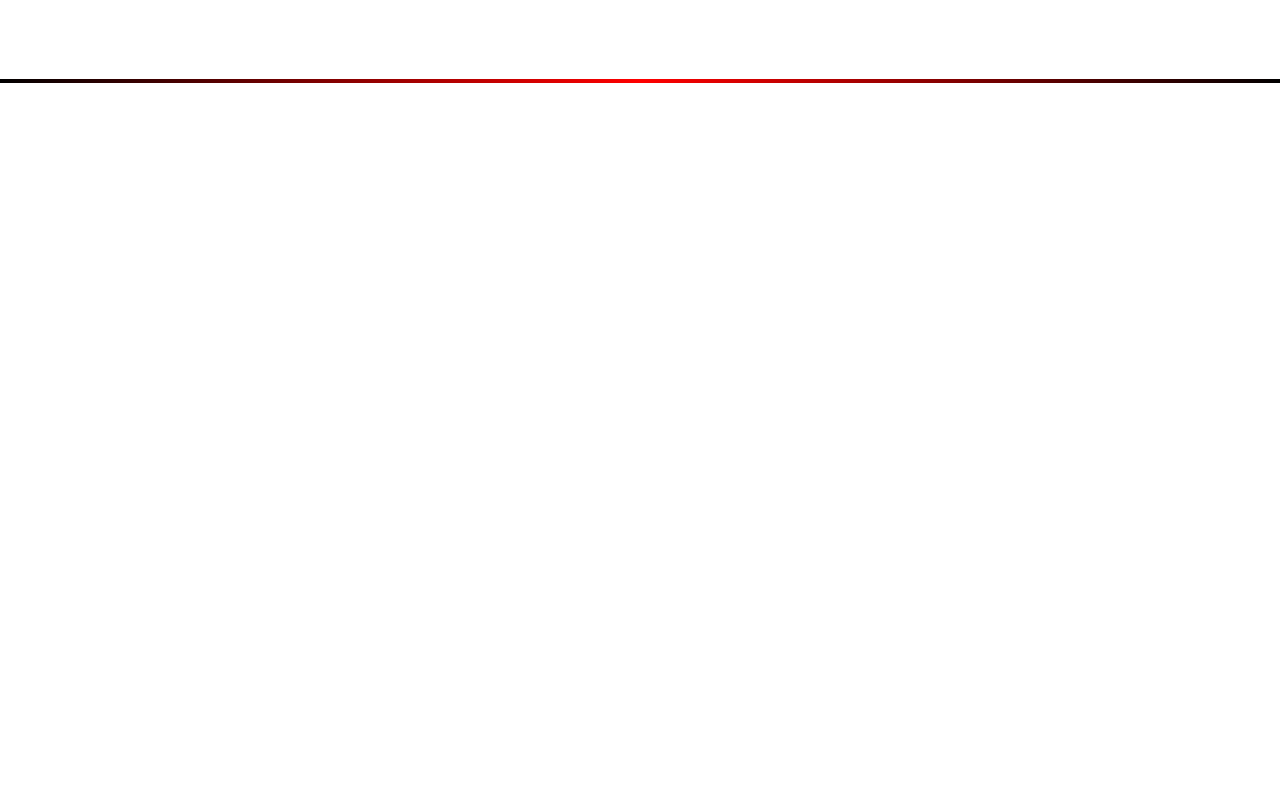
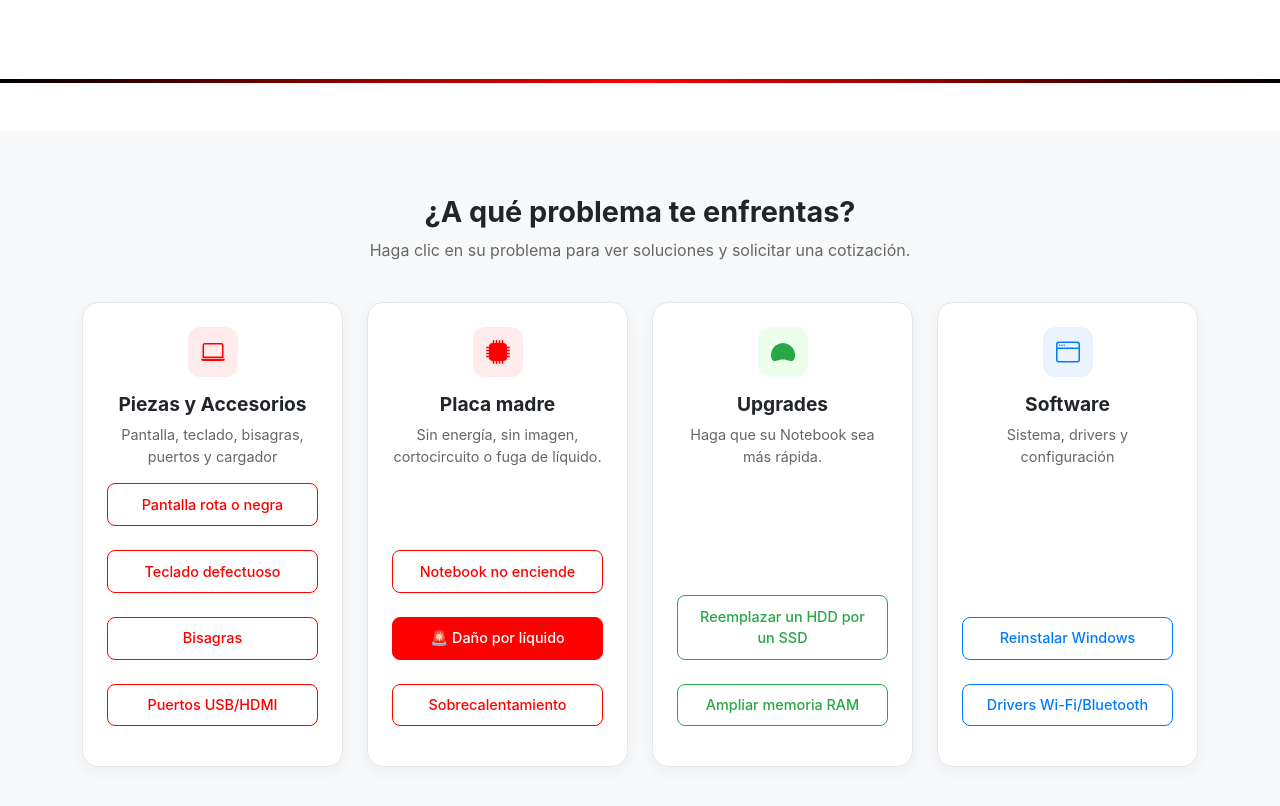
Before and after one commit to FrancoMED/BIOSTEC, a React (Create React App) app in the folder client/: page / in a window 1280 px wide. Shown: the part 1100-1906 px from the top of the page. Before the commit the page ends 1231 px from the top, so only its background shows below. Built offline with nearby package versions, Linux system fonts and the light colour scheme.

Commit message:
add component Services and css modules

```diff
--- a/client/src/components/Home/Home.jsx
+++ b/client/src/components/Home/Home.jsx
@@ -4,6 +4,7 @@ import NavBar from '../NavBar/NavBar.jsx';
 import LandingPage from '../LandingPage/LandingPage.jsx';
 import Features from '../Features/Features.jsx';
 import Cards from '../Cards/Cards.jsx';
+import Services from '../Services/Services.jsx';
 
 const Home = () => {
 	return (
@@ -13,6 +14,7 @@ const Home = () => {
 			<LandingPage />
 			<Features />
 			<Cards />
+			<Services />
 		</div>
 	);
 };
--- /dev/null
+++ b/client/src/components/Services/Services.jsx
@@ -0,0 +1,185 @@
+import React from 'react';
+import { Link } from 'react-router-dom';
+import styles from './Services.module.css';
+
+const Services = () => {
+	return (
+		<div>
+			<section id="problemas" class={styles.problems_section}>
+				<div class="container">
+					<h2 class={styles.section_title}>¿A qué problema te enfrentas?</h2>
+					<p class={styles.section_subtitle}>
+						Haga clic en su problema para ver soluciones y solicitar una
+						cotización.
+					</p>
+
+					<div class="row g-4">
+						{/* <!-- Reparación de notebooks --> */}
+						<div class="col-md-6 col-lg-3">
+							<div class={styles.problem_card}>
+								<div class={styles.container_card_icon}>
+									<div class={`${styles.card_icon} ${styles.card_icon_red}`}>
+										<svg
+											xmlns="http://www.w3.org/2000/svg"
+											width="24"
+											height="24"
+											fill="currentColor"
+											viewBox="0 0 16 16"
+										>
+											<path d="M13.5 3a.5.5 0 0 1 .5.5V11H2V3.5a.5.5 0 0 1 .5-.5h11zm-11-1A1.5 1.5 0 0 0 1 3.5V12h14V3.5A1.5 1.5 0 0 0 13.5 2h-11zM0 12.5h16a1.5 1.5 0 0 1-1.5 1.5h-13A1.5 1.5 0 0 1 0 12.5z" />
+										</svg>
+									</div>
+								</div>
+								<h3>Piezas y Accesorios</h3>
+								<text>Pantalla, teclado, bisagras, puertos y cargador</text>
+								<div class={styles.btn_list}>
+									<Link
+										to="/reparo-notebooks/tela-notebook.html"
+										class={styles.link}
+									>
+										<p class={styles.btn_red}>Pantalla rota o negra</p>
+									</Link>
+									<Link
+										to="/reparo-notebooks/teclado-notebook.html"
+										class={styles.link}
+									>
+										<p class={styles.btn_red}>Teclado defectuoso</p>
+									</Link>
+									<Link
+										to="/reparo-notebooks/dobradicas.html"
+										class={styles.link}
+									>
+										<p class={styles.btn_red}>Bisagras</p>
+									</Link>
+									<Link
+										to="/reparo-notebooks/portas-usb-hdmi-carga.html"
+										class={styles.link}
+									>
+										<p class={styles.btn_red}>Puertos USB/HDMI</p>
+									</Link>
+								</div>
+							</div>
+						</div>
+
+						{/* <!-- Placa madre --> */}
+						<div class="col-md-6 col-lg-3">
+							<div class={styles.problem_card}>
+								<div class={styles.container_card_icon}>
+									<div class={`${styles.card_icon} ${styles.card_icon_red}`}>
+										<svg
+											xmlns="http://www.w3.org/2000/svg"
+											width="24"
+											height="24"
+											fill="currentColor"
+											viewBox="0 0 16 16"
+										>
+											<path d="M5 0a.5.5 0 0 1 .5.5V2h1V.5a.5.5 0 0 1 1 0V2h1V.5a.5.5 0 0 1 1 0V2h1V.5a.5.5 0 0 1 1 0V2A2.5 2.5 0 0 1 14 4.5h1.5a.5.5 0 0 1 0 1H14v1h1.5a.5.5 0 0 1 0 1H14v1h1.5a.5.5 0 0 1 0 1H14v1h1.5a.5.5 0 0 1 0 1H14a2.5 2.5 0 0 1-2.5 2.5v1.5a.5.5 0 0 1-1 0V14h-1v1.5a.5.5 0 0 1-1 0V14h-1v1.5a.5.5 0 0 1-1 0V14h-1v1.5a.5.5 0 0 1-1 0V14A2.5 2.5 0 0 1 2 11.5H.5a.5.5 0 0 1 0-1H2v-1H.5a.5.5 0 0 1 0-1H2v-1H.5a.5.5 0 0 1 0-1H2v-1H.5a.5.5 0 0 1 0-1H2A2.5 2.5 0 0 1 4.5 2V.5A.5.5 0 0 1 5 0z" />
+										</svg>
+									</div>
+								</div>
+								<h3>Placa madre</h3>
+								<text>
+									Sin energía, sin imagen, cortocircuito o fuga de líquido.
+								</text>
+								<div class={styles.btn_list}>
+									<Link
+										to="/reparo-placa-mae/notebook-nao-liga.html"
+										class={styles.link}
+									>
+										<p class={styles.btn_red}>Notebook no enciende</p>
+									</Link>
+									<Link
+										to="/reparo-placa-mae/dano-por-liquido.html"
+										class={styles.link}
+									>
+										<p class={styles.btn_red_solid}>🚨 Daño por líquido</p>
+									</Link>
+									<Link
+										to="/reparo-placa-mae/superaquecimento.html"
+										class={styles.link}
+									>
+										<p class={styles.btn_red}>Sobrecalentamiento</p>
+									</Link>
+								</div>
+							</div>
+						</div>
+
+						{/* <!-- Upgrades --> */}
+						<div class="col-md-6 col-lg-3">
+							<div class={styles.problem_card}>
+								<div class={styles.container_card_icon}>
+									<div class={`${styles.card_icon} ${styles.card_icon_green}`}>
+										<svg
+											xmlns="http://www.w3.org/2000/svg"
+											width="24"
+											height="24"
+											fill="currentColor"
+											viewBox="0 0 16 16"
+										>
+											<path d="M8 4a.5.5 0 0 1 .5.5V6a.5.5 0 0 1-1 0V4.5A.5.5 0 0 1 8 4zM3.732 5.732a.5.5 0 0 1 .707 0l.915.914a.5.5 0 1 1-.708.708l-.914-.915a.5.5 0 0 1 0-.707z" />
+											<path d="M0 10a8 8 0 1 1 15.547 2.661c-.442 1.253-1.845 1.602-2.932 1.25C11.309 13.488 9.475 13 8 13c-1.474 0-3.31.488-4.615.911-1.087.352-2.49.003-2.932-1.25A7.988 7.988 0 0 1 0 10z" />
+										</svg>
+									</div>
+								</div>
+								<h3>Upgrades</h3>
+								<text>Haga que su Notebook sea más rápida.</text>
+								<div class={styles.btn_list}>
+									<Link
+										to="/upgrades-notebook/trocar-hdd-por-ssd.html"
+										class={styles.link}
+									>
+										<p class={styles.btn_green}>Reemplazar un HDD por un SSD</p>
+									</Link>
+									<Link
+										to="/upgrades-notebook/ampliar-ram.html"
+										class={styles.link}
+									>
+										<p class={styles.btn_green}>Ampliar memoria RAM</p>
+									</Link>
+								</div>
+							</div>
+						</div>
+
+						{/* <!-- Software --> */}
+						<div class="col-md-6 col-lg-3">
+							<div class={styles.problem_card}>
+								<div class={styles.container_card_icon}>
+									<div class={`${styles.card_icon} ${styles.card_icon_blue}`}>
+										<svg
+											xmlns="http://www.w3.org/2000/svg"
+											width="24"
+											height="24"
+											fill="currentColor"
+											viewBox="0 0 16 16"
+										>
+											<path d="M2.5 4a.5.5 0 1 0 0-1 .5.5 0 0 0 0 1zm2-.5a.5.5 0 1 1-1 0 .5.5 0 0 1 1 0zm1 .5a.5.5 0 1 0 0-1 .5.5 0 0 0 0 1z" />
+											<path d="M2 1a2 2 0 0 0-2 2v10a2 2 0 0 0 2 2h12a2 2 0 0 0 2-2V3a2 2 0 0 0-2-2H2zm13 2v2H1V3a1 1 0 0 1 1-1h12a1 1 0 0 1 1 1zM2 14a1 1 0 0 1-1-1V6h14v7a1 1 0 0 1-1 1H2z" />
+										</svg>
+									</div>
+								</div>
+								<h3>Software</h3>
+								<text>Sistema, drivers y configuración</text>
+								<div class={styles.btn_list}>
+									<Link
+										to="/software/reinstalar-windows.html"
+										class={styles.link}
+									>
+										<p class={styles.btn_blue}>Reinstalar Windows</p>
+									</Link>
+									<Link
+										to="/software/drivers-wifi-bluetooth-audio.html"
+										class={styles.link}
+									>
+										<p class={styles.btn_blue}>Drivers Wi-Fi/Bluetooth</p>
+									</Link>
+								</div>
+							</div>
+						</div>
+					</div>
+				</div>
+			</section>
+		</div>
+	);
+};
+
+export default Services;
--- /dev/null
+++ b/client/src/components/Services/Services.module.css
@@ -0,0 +1,143 @@
+/* === SECCIÓN PROBLEMAS === */
+.problems_section {
+	padding: 4rem 0;
+	background: #f8f9fa;
+}
+
+.section_title {
+	text-align: center;
+	font-size: 1.8rem;
+	font-weight: 700;
+	margin-bottom: 0.5rem;
+}
+
+.section_subtitle {
+	text-align: center;
+	color: #666;
+	margin-bottom: 2.5rem;
+}
+
+/* === CARDS CON BOTONES ALINEADOS === */
+.problem_card {
+	background: white;
+	border-radius: 16px;
+	padding: 1.5rem;
+	box-shadow: 0 4px 15px rgba(0, 0, 0, 0.05);
+	border: 1px solid #e5e7eb;
+	height: 100%;
+	display: flex;
+	flex-direction: column;
+}
+
+.container_card_icon {
+	display: flex;
+	justify-content: center;
+}
+
+.card_icon {
+	width: 50px;
+	height: 50px;
+	border-radius: 12px;
+	display: flex;
+	align-items: center;
+	justify-content: center;
+	margin-bottom: 1rem;
+	flex-shrink: 0;
+}
+
+.card_icon_red {
+	background: #ffebeb;
+	color: #ff0000;
+}
+
+.card_icon_green {
+	background: #ebffeb;
+	color: #28a745;
+}
+
+.card_icon_blue {
+	background: #ebf3ff;
+	color: #007bff;
+}
+
+.problem_card h3 {
+	font-size: 1.2rem;
+	font-weight: 700;
+	margin-bottom: 0.5rem;
+}
+
+.problem_card text {
+	font-size: 0.9rem;
+	color: #666;
+	margin-bottom: 1rem;
+	min-height: 2.7rem;
+}
+
+.btn_list {
+	display: flex;
+	flex-direction: column;
+	gap: 0.5rem;
+	margin-top: auto;
+}
+
+.btn_list p {
+	padding: 0.6rem 1rem;
+	border-radius: 8px;
+	font-size: 0.9rem;
+	font-weight: 500;
+	text-decoration: none;
+	transition: all 0.2s ease;
+	border: 1px solid;
+	text-align: center;
+}
+
+.btn_list p:hover {
+	transform: translateX(5px);
+}
+
+.btn_red {
+	border-color: #ff0000 !important;
+	color: #ff0000;
+	background: white;
+}
+
+.btn_red:hover {
+	background: #ff0000;
+	color: white !important;
+}
+
+.btn_green {
+	border-color: #28a745 !important;
+	color: #28a745;
+	background: white;
+}
+
+.btn_green:hover {
+	background: #28a745;
+	color: white !important;
+}
+
+.btn_blue {
+	border-color: #007bff !important;
+	color: #007bff;
+	background: white;
+}
+
+.btn_blue:hover {
+	background: #007bff;
+	color: white !important;
+}
+
+.btn_red_solid {
+	background: #ff0000 !important;
+	color: white !important;
+	border-color: #ff0000 !important;
+}
+
+.btn_red_solid:hover {
+	background: #cc0000 !important;
+}
+
+.link {
+	text-decoration: none;
+}
```
